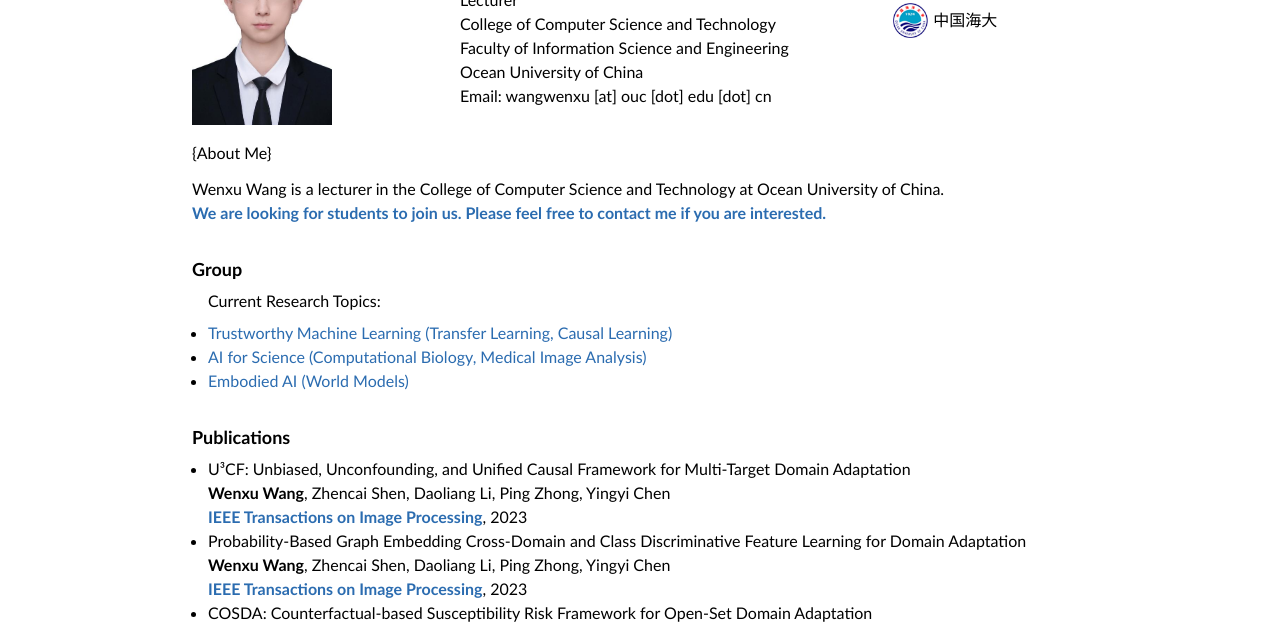
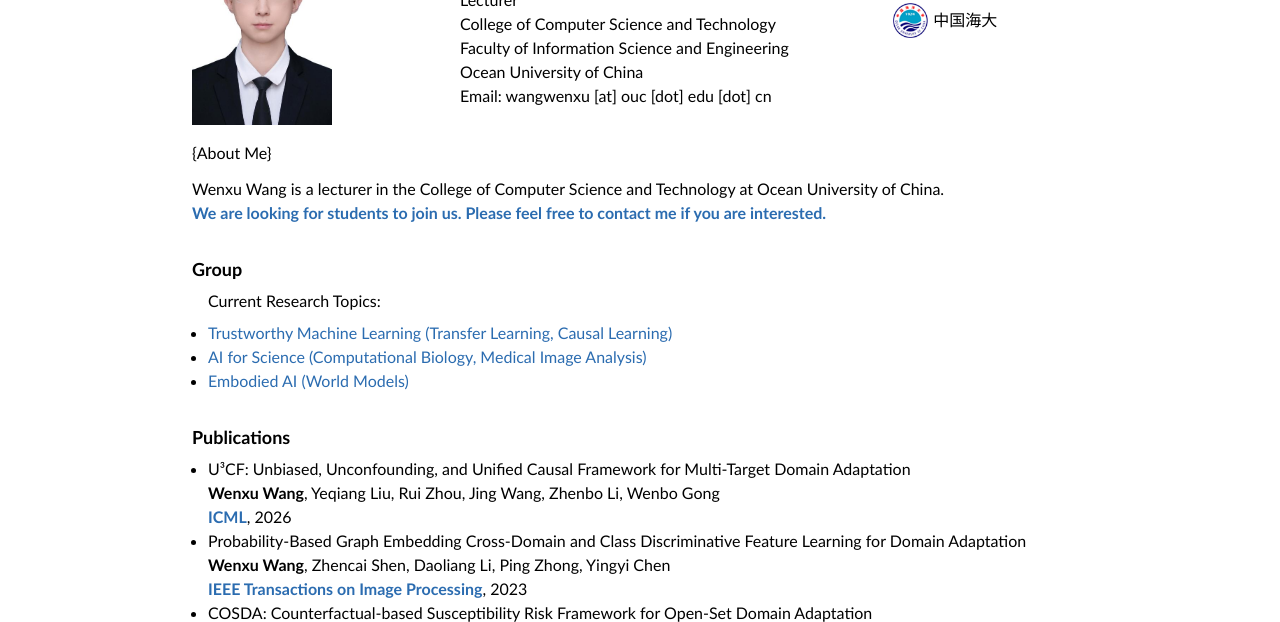
Before and after one commit to WXWanang/WXWanang.github.io, a plain HTML site: page index.html in a window 1280 px wide. Shown: the part 165-787 px from the top of the page. Drawn offline with Linux system fonts and the light colour scheme.

Commit message:
Update index.html

```diff
--- a/index.html
+++ b/index.html
@@ -102,8 +102,8 @@
                 <ul class="list-disc list-inside ml-4">
                     <li>
                         U³CF: Unbiased, Unconfounding, and Unified Causal Framework for Multi-Target Domain Adaptation
-                        <div class="pl-4"> <span class="font-bold">Wenxu Wang</span>, Zhencai Shen, Daoliang Li, Ping Zhong, Yingyi Chen </div>
-                        <div class="pl-4"> <span class="font-bold text-blue-700">IEEE Transactions on Image Processing</span>, 2023 </div>
+                        <div class="pl-4"> <span class="font-bold">Wenxu Wang</span>, Yeqiang Liu, Rui Zhou, Jing Wang, Zhenbo Li, Wenbo Gong  </div>
+                        <div class="pl-4"> <span class="font-bold text-blue-700">ICML</span>, 2026 </div>
                     </li>
                     <li>
                         Probability-Based Graph Embedding Cross-Domain and Class Discriminative Feature Learning for Domain Adaptation
```
